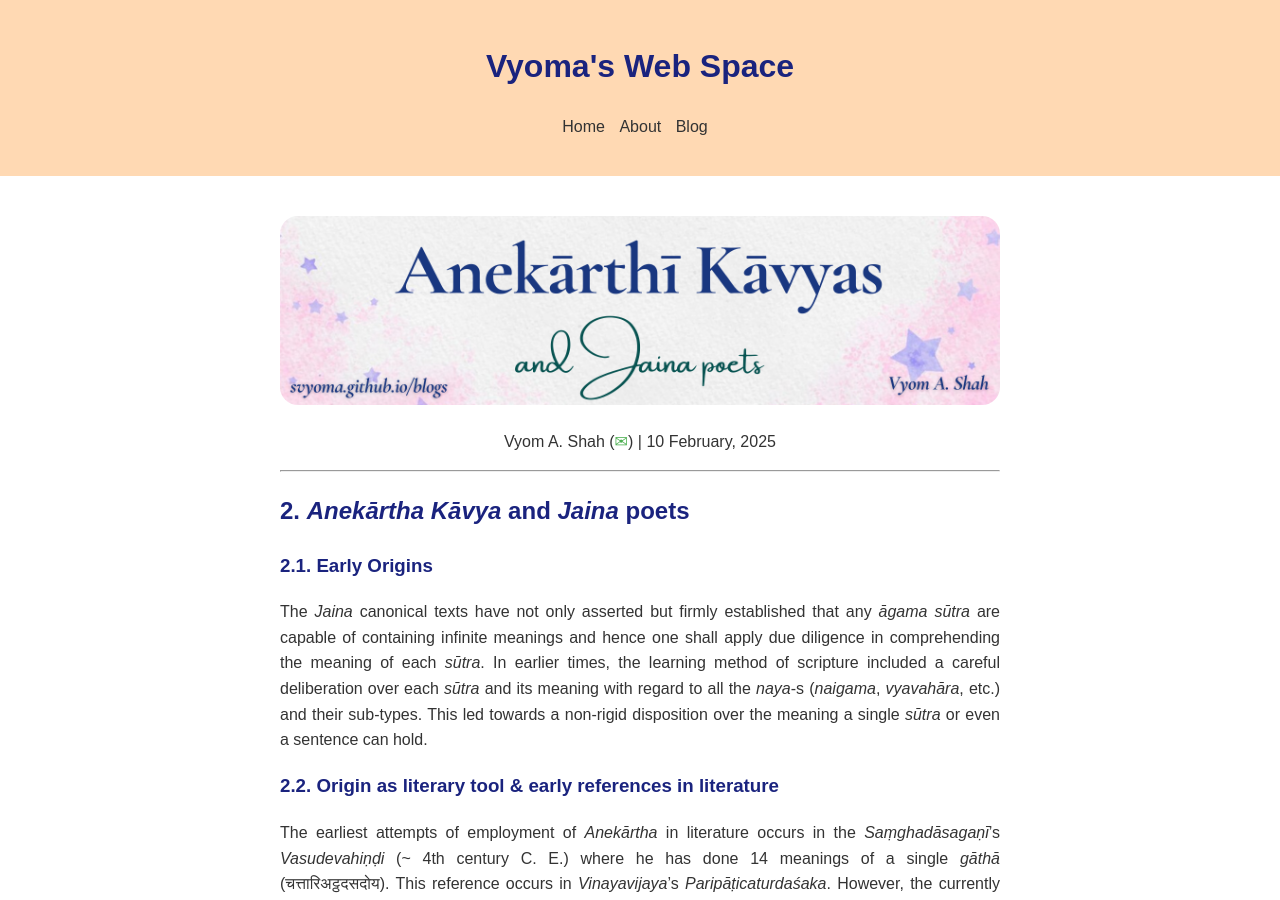
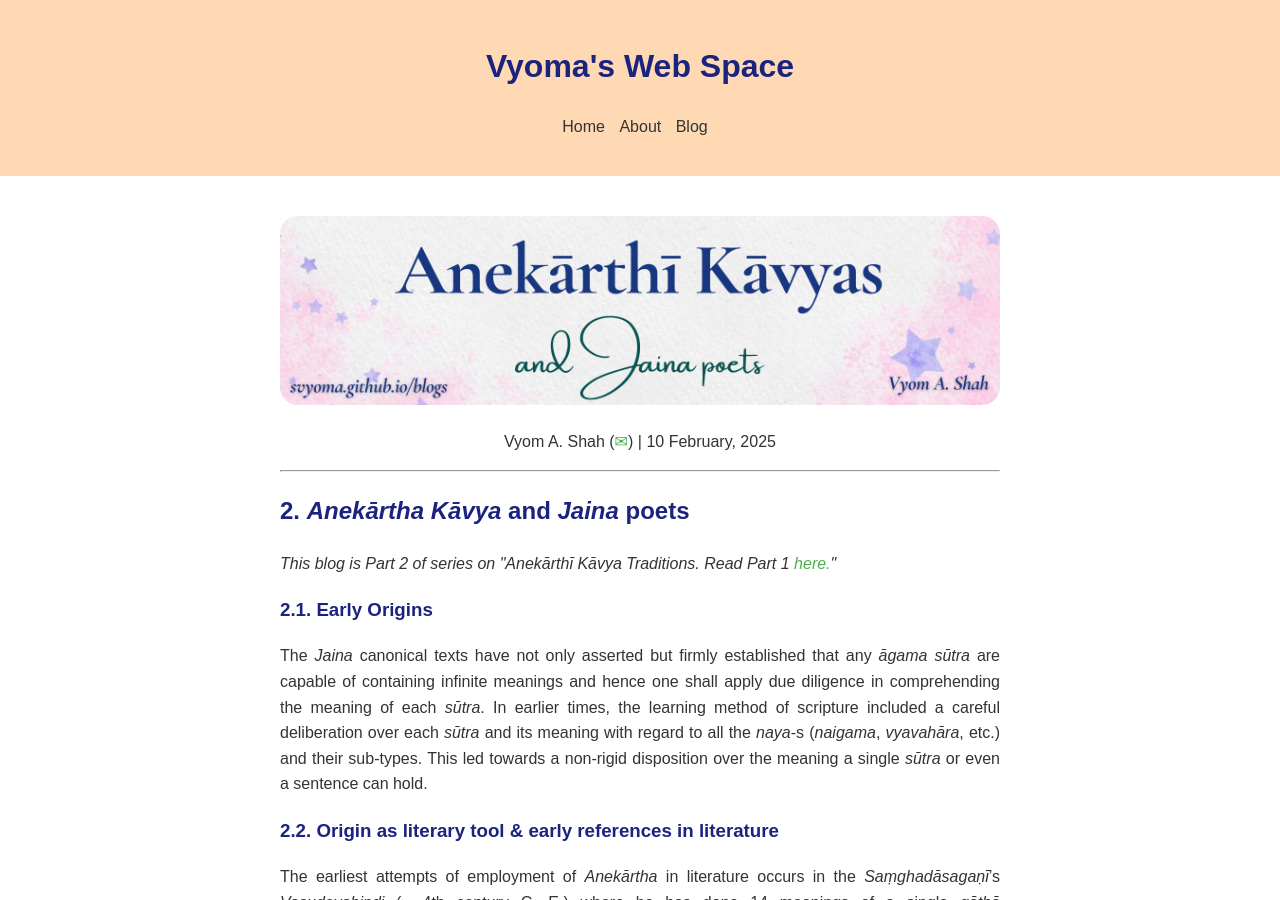
Before and after one commit to svyoma/svyoma.github.io, a Jekyll site: the page blogs/anekartha-2.html, which Jekyll copies as it is, in a window 1280 px wide and 900 px high. Built offline with Jekyll 4.4.1, drawn with Linux system fonts in a browser that asks for light colours; some web fonts are replaced.

Commit message:
Update anekartha-2.html

```diff
--- a/blogs/anekartha-2.html
+++ b/blogs/anekartha-2.html
@@ -143,6 +143,7 @@
             <div class="image"><img src="images/anekarthi-thumb-2.png"></div>
             <p style="text-align:center">Vyom A. Shah (<a href="mailto:vyomshah201@gmail.com">✉</a>) | 10 February, 2025</p><hr/>
             <h2>2. <em>Anekārtha Kāvya</em> and <em>Jaina</em> poets</h2>
+            <p><em>This blog is Part 2 of series on "Anekārthī Kāvya Traditions. Read Part 1 <a href="https://svyoma.github.io/blogs/anekartha-2.html">here.</a>"</em></p>
             <h3>2.1. Early Origins</h3>
             <p>The <em>Jaina</em> canonical texts have not only asserted but firmly established that any <em>āgama sūtra</em> are capable of containing infinite meanings and hence one shall apply due diligence in comprehending the meaning of each <em>sūtra</em>. In earlier times, the learning method of scripture included a careful deliberation over each <em>sūtra</em> and its meaning with regard to all the <em>naya</em>-s (<em>naigama</em>, <em>vyavahāra</em>, etc.) and their sub-types. This led towards a non-rigid disposition over the meaning a single <em>sūtra</em> or even a sentence can hold.</p>
             <h3>2.2. Origin as literary tool &amp; early references in literature</h3>
```
